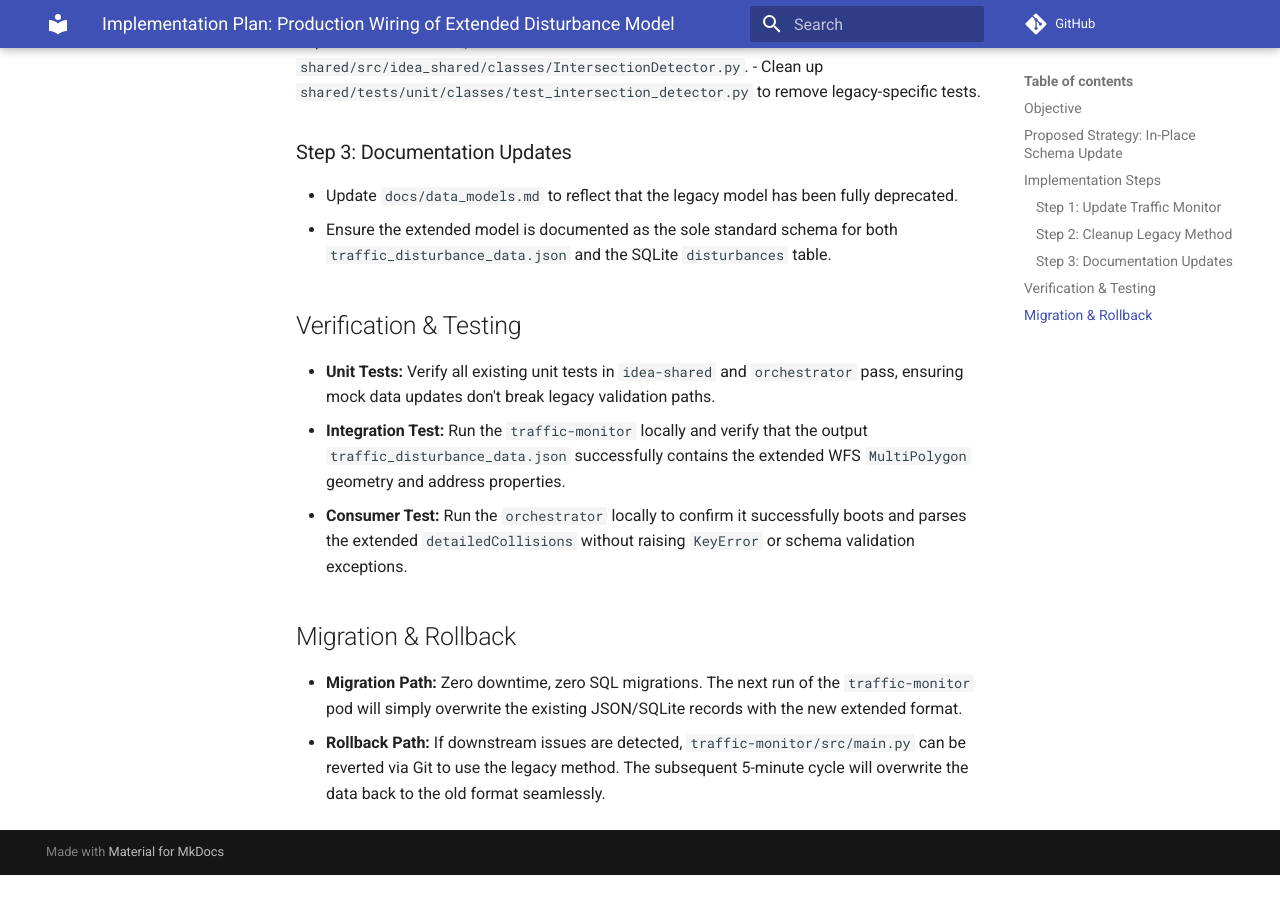
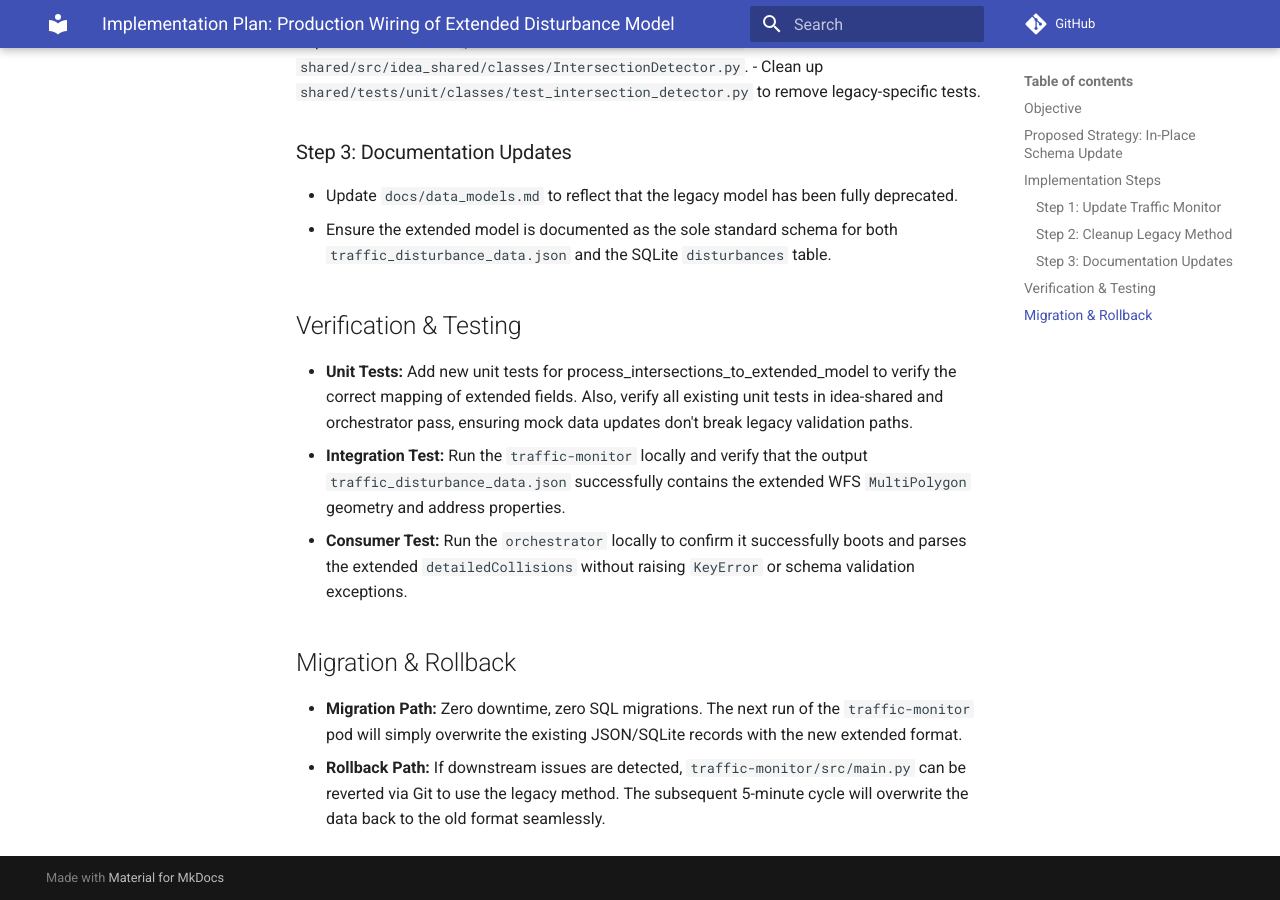
Before and after one commit to ForumViriumHelsinki/IDEA-Helsinki, an MkDocs documentation site: the page built from docs/prps/PRP_extended_disturbance_model_adoption.md, in a window 1280 px wide and 900 px high, scrolled down 1270 px. Built offline with MkDocs 1.6.1 and Material for MkDocs 9.7.7, drawn with Linux system fonts in a browser that asks for light colours; comment, search, counter and statistics services are not loaded; before the commit the page ends 2145 px from its top, so only the background shows below that.

Commit message:
Update docs/prps/PRP_extended_disturbance_model_adoption.md
Co-authored-by: gemini-code-assist[bot] <176961590+gemini-code-assist[bot]@users.noreply.github.com>

```diff
--- a/docs/prps/PRP_extended_disturbance_model_adoption.md
+++ b/docs/prps/PRP_extended_disturbance_model_adoption.md
@@ -34,7 +34,7 @@ Since the legacy model will be completely superseded and is no longer required a
 - Ensure the extended model is documented as the sole standard schema for both `traffic_disturbance_data.json` and the SQLite `disturbances` table.
 
 ## Verification & Testing
-- **Unit Tests:** Verify all existing unit tests in `idea-shared` and `orchestrator` pass, ensuring mock data updates don't break legacy validation paths.
+- **Unit Tests:** Add new unit tests for process_intersections_to_extended_model to verify the correct mapping of extended fields. Also, verify all existing unit tests in idea-shared and orchestrator pass, ensuring mock data updates don't break legacy validation paths.
 - **Integration Test:** Run the `traffic-monitor` locally and verify that the output `traffic_disturbance_data.json` successfully contains the extended WFS `MultiPolygon` geometry and address properties.
 - **Consumer Test:** Run the `orchestrator` locally to confirm it successfully boots and parses the extended `detailedCollisions` without raising `KeyError` or schema validation exceptions.
 
```
